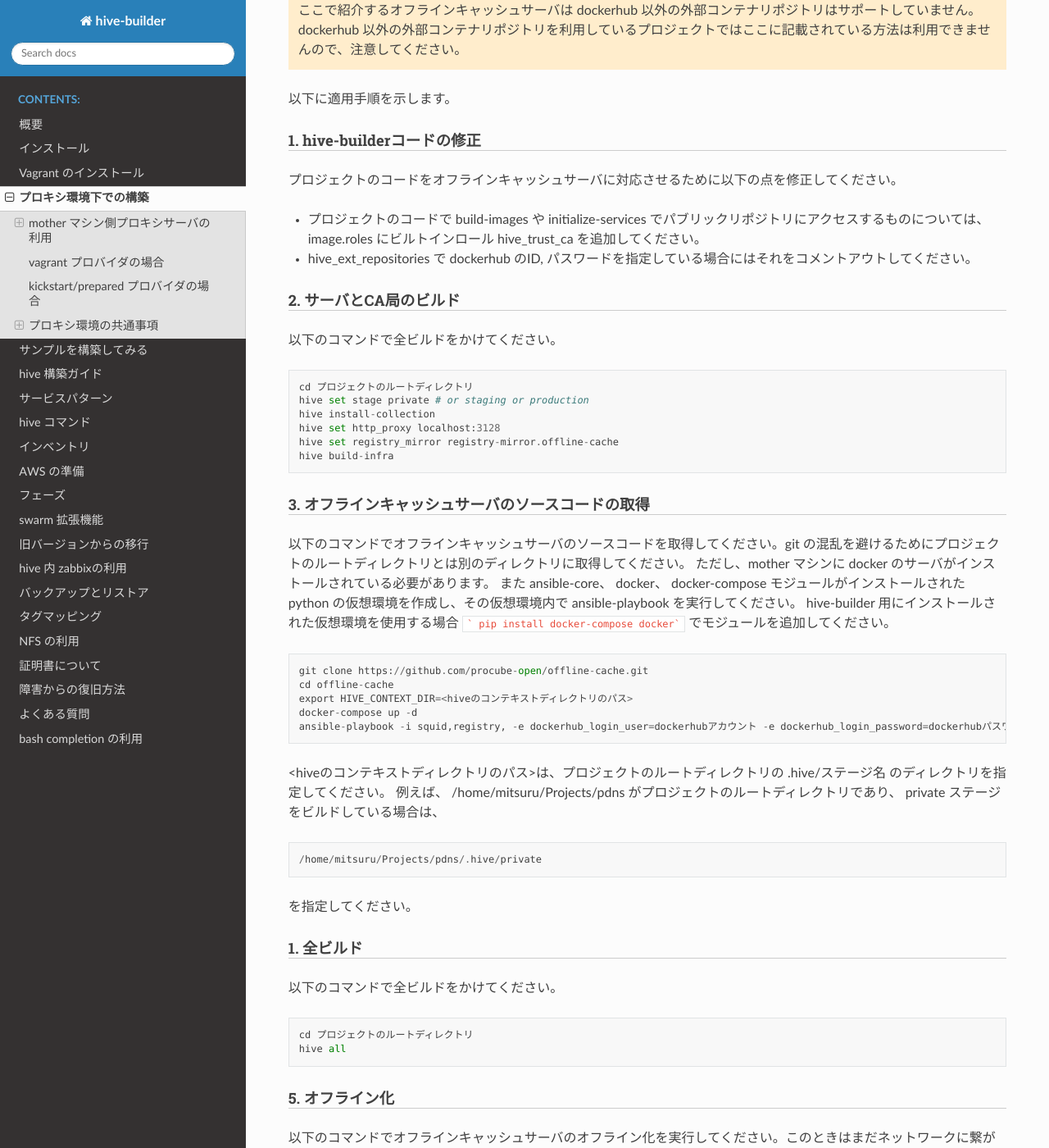
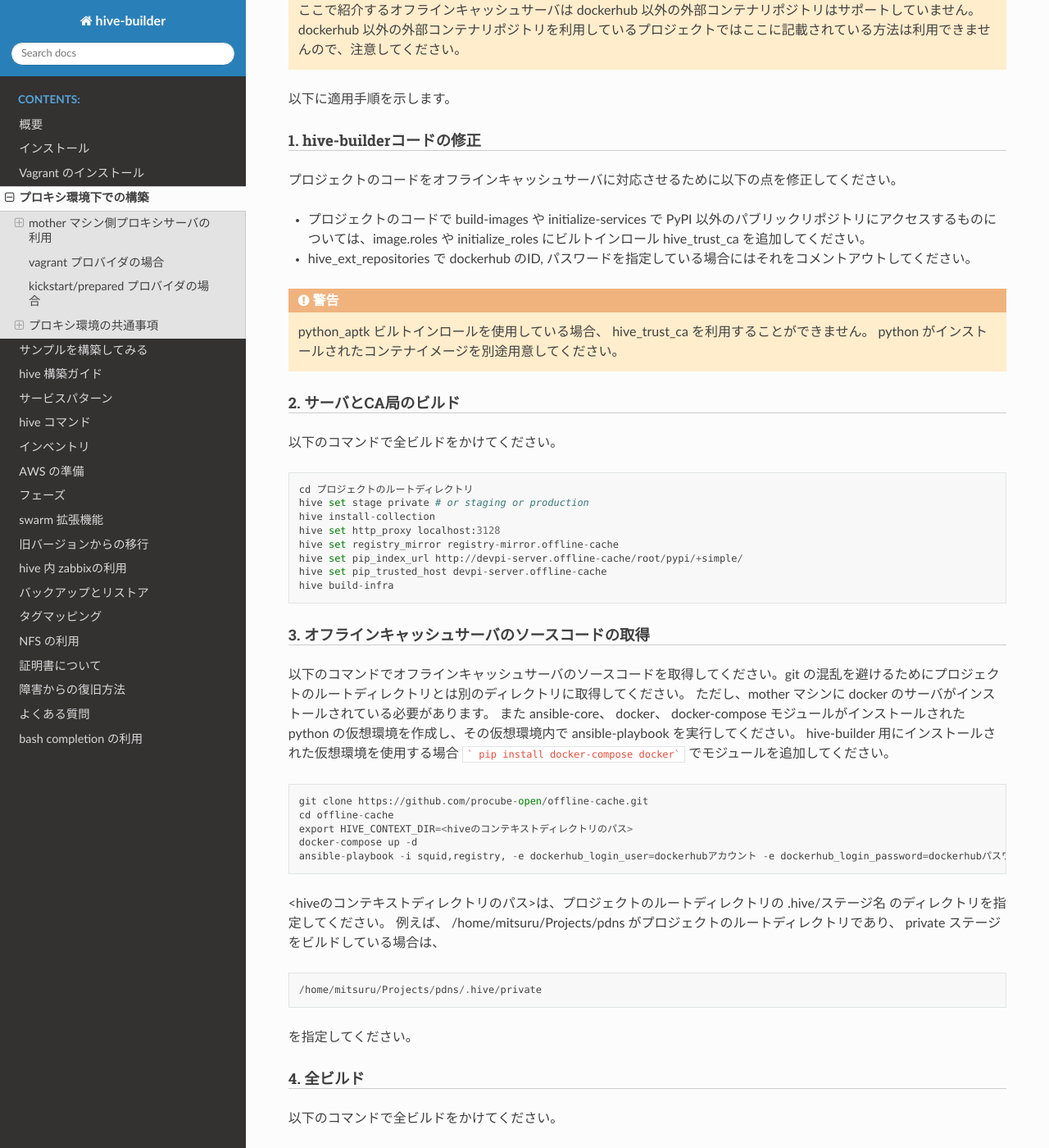
Before and after one commit to procube-open/hive-builder, a Sphinx documentation site: the page built from docs/proxy.rst, in a window 1280 px wide and 1400 px high, scrolled down 971 px. Shown: the whole window at 82% size. Built offline with Sphinx 7.4.7 and the Read the Docs theme 2.0.0, drawn with Linux system fonts in a browser that asks for light colours; some of the changed text lies outside the part shown.

Commit message:
[[PRERELEASE]] support pip_index_url

```diff
--- a/docs/proxy.rst
+++ b/docs/proxy.rst
@@ -40,8 +40,13 @@ mother マシン側のプロキシサーバを利用する場合、プロキシ
 ^^^^^^^^^^^^^^^^^^^^^^^^^^^^^^^^
 プロジェクトのコードをオフラインキャッシュサーバに対応させるために以下の点を修正してください。
 
-- プロジェクトのコードで build-images や  initialize-services でパブリックリポジトリにアクセスするものについては、image.roles にビルトインロール hive_trust_ca を追加してください。
+- プロジェクトのコードで build-images や  initialize-services で PyPI 以外のパブリックリポジトリにアクセスするものについては、image.roles や initialize_roles にビルトインロール hive_trust_ca を追加してください。
 - hive_ext_repositories で  dockerhub のID, パスワードを指定している場合にはそれをコメントアウトしてください。
+
+.. warning::
+
+  python_aptk ビルトインロールを使用している場合、 hive_trust_ca を利用することができません。 python がインストールされたコンテナイメージを別途用意してください。
+
 
 2. サーバとCA局のビルド
 ^^^^^^^^^^^^^^^^^^^^^^^^^^^^^^^^
@@ -55,6 +60,8 @@ mother マシン側のプロキシサーバを利用する場合、プロキシ
     hive install-collection
     hive set http_proxy localhost:3128
     hive set registry_mirror registry-mirror.offline-cache
+    hive set pip_index_url http://devpi-server.offline-cache/root/pypi/+simple/
+    hive set pip_trusted_host devpi-server.offline-cache
     hive build-infra
 
 3. オフラインキャッシュサーバのソースコードの取得
@@ -83,7 +90,7 @@ hive-builder 用にインストールされた仮想環境を使用する場合
 
 を指定してください。
 
-1. 全ビルド
+4. 全ビルド
 ^^^^^^^^^^^^^^^^^^^^^^^^^^^^^^^^
 
 以下のコマンドで全ビルドをかけてください。
@@ -102,7 +109,7 @@ dockerhub のアカウントにログインするためのユーザIDとパス
 ::
 
     cd オフラインキャッシュサーバのディレクトリ
-    ansible-playbook -i squid, offline.yml
+    ansible-playbook -i squid,registry,devpi-server, offline.yml
 
 
 6. 再ビルド
```
Also changed, not shown: 7 other files.
